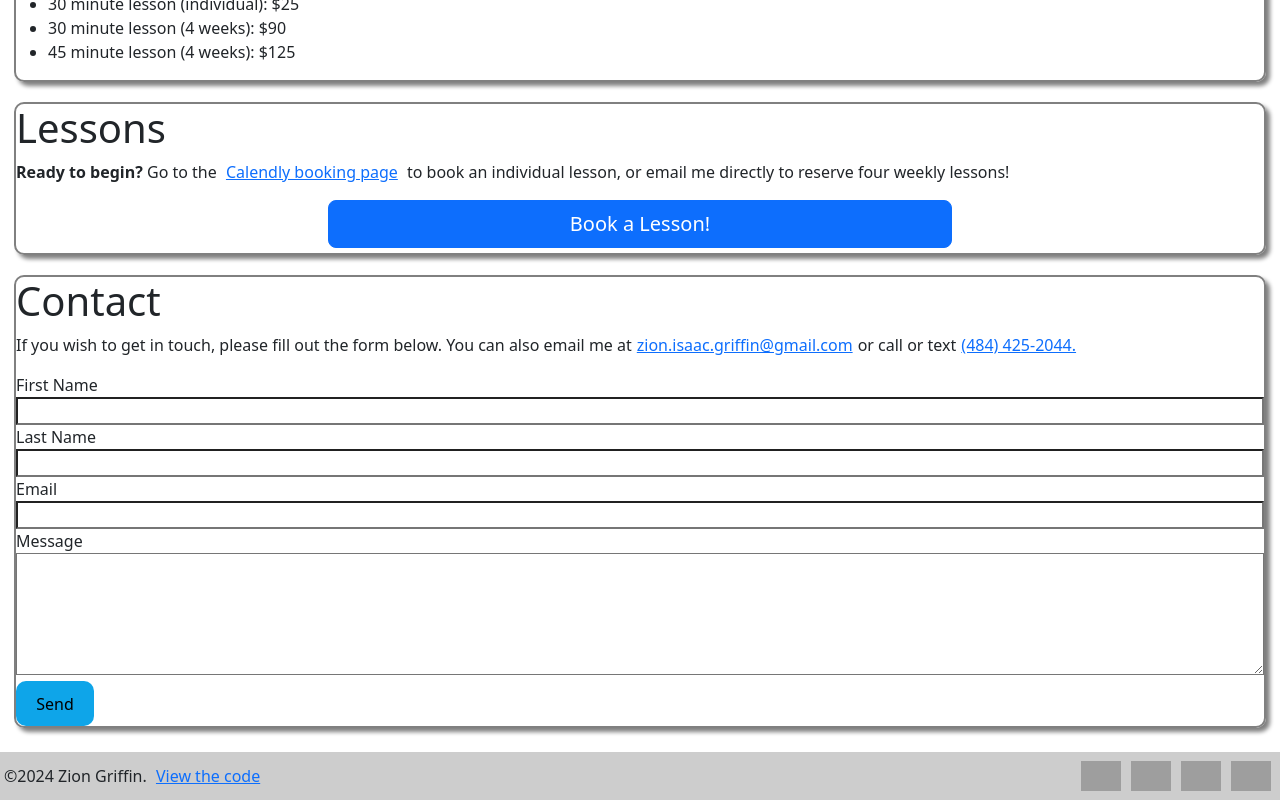
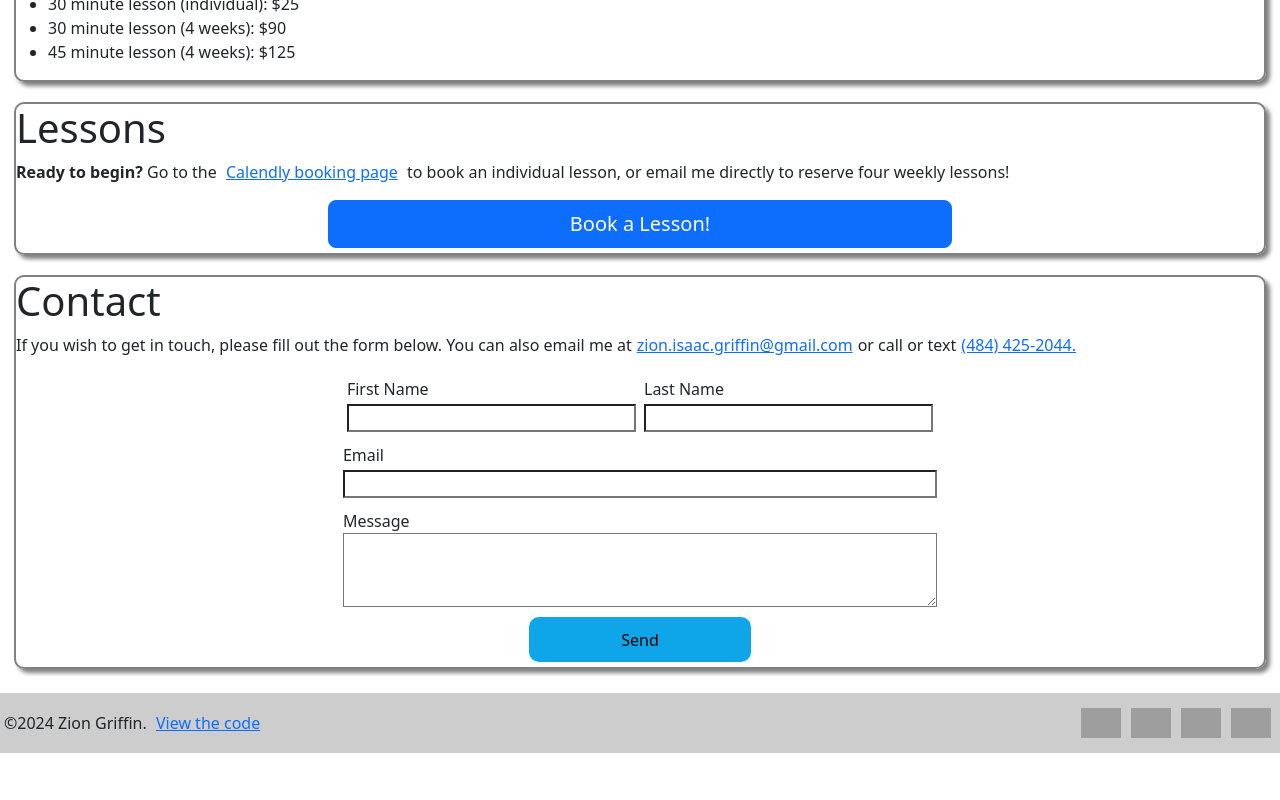
Before and after one commit to griff1nz/music-website, a React (Vite) app: page / in a window 1280 px wide. Shown: the part 1179-1979 px from the top of the page. After the commit the page ends 1932 px from the top, so only its background shows below. Built offline with nearby package versions, Linux system fonts and the light colour scheme; grey boxes are pictures that could not be loaded.

Commit message:
Styled the contact form, started styling for non-desktop devices

```diff
--- a/src/App.css
+++ b/src/App.css
@@ -10,7 +10,7 @@
  }
 
 .background {
-  width: 100vw;
+  width: 100%;
   height: 500px;
   position: relative;
   top: 0;
@@ -20,6 +20,11 @@
   background-position: 0 -30px;
   background-repeat: no-repeat;
   align-items: center;
+}
+@media screen and (max-height: 600px) {
+  .background {
+    height: 300px;
+  }
 }
 #content {
   min-height: 100vh;
--- a/src/components/ContactForm.css
+++ b/src/components/ContactForm.css
@@ -3,8 +3,38 @@
 } */
 
 
+.formtext {
+    margin: 3px auto;
+}
+form {
+    display: grid;
+    place-items: center;
+    width: 60%;
+    margin: auto;
+}
+@media screen and (max-width: 820px) {
+    form {
+        width: 90%;
+    }
+}
 
-textarea, input {
+
+.formdiv {
+    margin: 4px;
+    width: 80%;
+}
+#firstnametext, #lastnametext {
+    width: 100%;
+}
+textarea{
+
+    background-color: white;
+    color: black;
+    margin: 0;
+    padding: 0;
+    box-sizing: border-box;
+}
+input{
     width: 100%;
     background-color: white;
     color: black;
@@ -12,10 +42,14 @@ textarea, input {
     padding: 0;
     box-sizing: border-box;
 }
+textarea {
+    width: 90%
+}
 
 #sendbutton {
     background-color: #0ea5e9;
     border-radius: 10px;
+    width: 30%;
 }
 #sendbutton:hover {
     background-color: #7dd3fc;
--- a/src/components/ContactForm.jsx
+++ b/src/components/ContactForm.jsx
@@ -4,6 +4,7 @@ import { useRef, useState } from 'react';
 import './ContactForm.css'
 
 var resultText;
+var resultColor;
 function ContactForm() {
     // state={
     //     showMessage: false
@@ -21,35 +22,39 @@ function ContactForm() {
                 console.log(result.text);
 
                 resultText = "Thank you for your message! I will get back to you as soon as I can."
+                resultColor = 'green';
                 toggleDisplay();
                 event.target.reset();
             }, (error) => {
                 console.log(error.text);
-                resultText = "There was an error sending your message; Please try again."
+                resultText = "There was an error sending your message; Please try again.";
+                resultColor = 'red';
                 toggleDisplay();
             });
     }
     return (
-        <div>
+        <div style={{margin: '5px'}}>
             <form onSubmit={submitHandler}>
-                <div>
+                <div style={{width:'80%', display: 'flex', justifyContent: 'space-between'}}>
+                    <div className='formdiv'>
                     <label htmlFor='firstnametext'>First Name</label>
-                    <input type='text' required name='firstname' id='firstnametext' />
+                    <input type='text' className='formtext' required name='firstname' id='firstnametext' />
+                    </div>
+                    <div className='formdiv'>
+                    <label htmlFor='lastnametext'>Last Name</label>
+                    <input type='text' required className='formtext' name='lastname' id='lastnametext' />
+                    </div>
                 </div>
-                <div>
-                    <label htmlFor='lastnametext'>Last Name</label>
-                    <input type='text' required name='lastname' id='lastnametext' />
+                <div className='formdiv'>
+                    <label htmlFor='emailtext' >Email</label>
+                    <input type='email' required className='formtext' name='email' id='emailtext'></input>
                 </div>
-                <div>
-                    <label htmlFor='emailtext' >Email</label>
-                    <input type='email' required name='email' id='emailtext'></input>
-                </div>
-                <div >
+                <div className='formdiv' >
                     <label htmlFor='messagetext' >Message</label>
-                    <textarea rows='5' required name='message' id='messagetext'></textarea>
+                    <textarea rows='3' required style={{width:'100%'}}name='message' id='messagetext'></textarea>
                 </div>
                 <button id='sendbutton'>Send</button>
-                {display == 'true' && <p>{resultText}</p>}
+                {display == 'true' && <p style={{color: resultColor}}>{resultText}</p>}
             </form>
         </div>
     )
--- a/src/components/footer.css
+++ b/src/components/footer.css
@@ -2,7 +2,7 @@ footer {
     display: flex;
     justify-content: space-between;
     padding: 4px;
-    height: 6vh;
+    height: 60px;
     background-color: #CDCDCD;
     align-items: center;
 }
@@ -11,8 +11,9 @@ footer {
 }
 
 .footer-links img {
-    width: 40px;
+    height: 30px;
 }
+
 .footer-links img:hover {
     /* shadow: 3px 3px 5px 2px rgb(0 0 0/40%); */
     filter: drop-shadow(gray 5px 5px 10px);
--- a/src/sections/Pricing.jsx
+++ b/src/sections/Pricing.jsx
@@ -1,6 +1,6 @@
 function Pricing() {
     return (
-        <div className='section'>
+        <div className='section' id='pricing'>
             <h1>Pricing</h1>
             <p>I offer individual 30-minute lessons as well as four weekly lessons. Four 45-minute weekly lessons are also available.</p>
             <ul>
```
